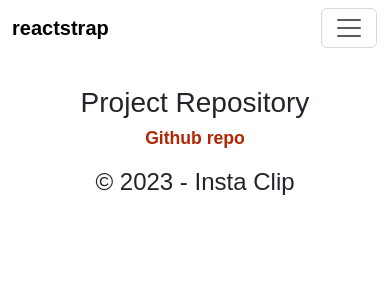
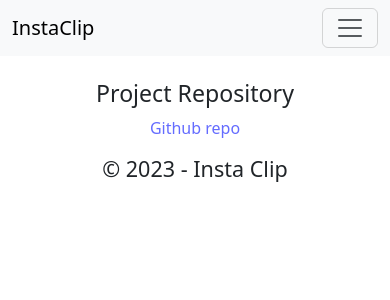
Before and after one commit to ElijahAFrancis/video-player, a React (Vite) app in the folder client/: page / in a window 390 px wide. Shown: the top 300 px of the page. Built offline with nearby package versions, Linux system fonts and the light colour scheme; sample sign-in values are in the browser's storage.

Commit message:
made navbar responsive and completed login and signup routes

```diff
--- a/client/index.html
+++ b/client/index.html
@@ -4,10 +4,12 @@
     <meta charset="UTF-8" />
     <link rel="icon" type="image/svg+xml" href="/vite.svg" />
     <meta name="viewport" content="width=device-width, initial-scale=1.0" />
+    <link href="https://cdn.jsdelivr.net/npm/bootstrap@5.3.2/dist/css/bootstrap.min.css" rel="stylesheet" integrity="sha384-T3c6CoIi6uLrA9TneNEoa7RxnatzjcDSCmG1MXxSR1GAsXEV/Dwwykc2MPK8M2HN" crossorigin="anonymous">
     <title>InstaClip</title>
   </head>
   <body>
     <div id="root"></div>
     <script type="module" src="/src/main.jsx"></script>
+    <script src="https://cdn.jsdelivr.net/npm/bootstrap@5.3.2/dist/js/bootstrap.bundle.min.js" integrity="sha384-C6RzsynM9kWDrMNeT87bh95OGNyZPhcTNXj1NW7RuBCsyN/o0jlpcV8Qyq46cDfL" crossorigin="anonymous"></script>
   </body>
 </html>
--- a/client/src/components/Nav/index.jsx
+++ b/client/src/components/Nav/index.jsx
@@ -1,56 +1,59 @@
-import React, { useState } from 'react';
-import {
-  Collapse,
-  Navbar,
-  NavbarToggler,
-  NavbarBrand,
-  Nav,
-  NavItem,
-  NavLink,
-  UncontrolledDropdown,
-  DropdownToggle,
-  DropdownMenu,
-  DropdownItem,
-  NavbarText,
-} from 'reactstrap';
+import Auth from "../../utils/auth";
+import { Link } from "react-router-dom";
 
-function Example(args) {
-  const [isOpen, setIsOpen] = useState(false);
+function Nav() {
 
-  const toggle = () => setIsOpen(!isOpen);
+  function showNavigation() {
+    if (Auth.loggedIn()) {
+      return (
+        <div class="collapse navbar-collapse" id="navbarNav">
+          <ul class="navbar-nav">
+            <li class="nav-item">
+              <Link to="/uploads" class="nav-link active" aria-current="page">
+                Uploads
+              </Link>
+            </li>
+            <li class="nav-item">
+              <a href="/" class="nav-link active" onClick={() => Auth.logout()}>
+                Logout
+              </a>
+            </li>
+          </ul>
+        </div>
+      );
+    } else {
+      return (
+        <div class="collapse navbar-collapse" id="navbarNav">
+          <ul class="navbar-nav">
+            <li class="nav-item">
+              <Link to="/signup" class="nav-link active" aria-current="page">
+                Signup
+              </Link>
+            </li>
+            <li class="nav-item">
+              <Link to="/login" class="nav-link">
+                Login
+              </Link>
+            </li>
+          </ul>
+        </div>
+      );
+    }
+  }
 
   return (
-    <div>
-      <Navbar {...args}>
-        <NavbarBrand href="/">reactstrap</NavbarBrand>
-        <NavbarToggler onClick={toggle} />
-        <Collapse isOpen={isOpen} navbar>
-          <Nav className="me-auto" navbar>
-            <NavItem>
-              <NavLink href="/components/">Components</NavLink>
-            </NavItem>
-            <NavItem>
-              <NavLink href="https://github.com/reactstrap/reactstrap">
-                GitHub
-              </NavLink>
-            </NavItem>
-            <UncontrolledDropdown nav inNavbar>
-              <DropdownToggle nav caret>
-                Options
-              </DropdownToggle>
-              <DropdownMenu right>
-                <DropdownItem>Option 1</DropdownItem>
-                <DropdownItem>Option 2</DropdownItem>
-                <DropdownItem divider />
-                <DropdownItem>Reset</DropdownItem>
-              </DropdownMenu>
-            </UncontrolledDropdown>
-          </Nav>
-          <NavbarText>Simple Text</NavbarText>
-        </Collapse>
-      </Navbar>
-    </div>
+      <nav class="navbar navbar-expand-lg bg-body-tertiary">
+        <div class="container-fluid">
+          <Link to="/" class="navbar-brand">
+            InstaClip
+          </Link>
+          <button class="navbar-toggler" type="button" data-bs-toggle="collapse" data-bs-target="#navbarNav" aria-controls="navbarNav" aria-expanded="false" aria-label="Toggle navigation">
+            <span class="navbar-toggler-icon"></span>
+          </button>
+          {showNavigation()}
+        </div>
+      </nav>
   );
 }
 
-export default Example;
+export default Nav;
--- a/client/src/index.css
+++ b/client/src/index.css
@@ -1,216 +1,4 @@
 :root {
-  --primary: #232F3E;
-  --secondary: #F3A847;
-  --tertiary: #B12704;
-  --light: #fafafa;
-  --dark: #272f32;
-  --error: rgb(228, 46, 1);
-  --spacing-one: calc(1rem * 0.5);
-  --spacing-two: calc(1rem);
-}
-
-* {
-  box-sizing: border-box;
-}
-
-html,
-body {
-  min-height: 100%;
-}
-
-body {
-  margin: 0;
-  padding: 0;
-  font-family: 'Karla', sans-serif;
-  font-weight: 400;
-  line-height: 1.5;
-  font-size: 16px;
-  color: var(--dark);
-}
-
-h1,
-h2,
-h3,
-h4,
-h5,
-h6 {
-  font-family: 'Rubik', sans-serif;
-  font-weight: 500;
-  margin: 5px 0;
-  line-height: 1.25;
-}
-
-h1 {
-  font-size: 2.25rem;
-}
-
-h2 {
-  font-size: 2rem;
-}
-
-h3 {
-  font-size: 1.75rem;
-}
-
-h4 {
-  font-size: 1.5rem;
-}
-
-h5 {
-  font-size: 1.25rem;
-}
-
-h6 {
-  font-size: 1rem;
-}
-
-p {
-  font-size: 1.1rem;
-  margin-top: 0;
-}
-
-a {
-  color: var(--tertiary);
-  text-decoration: none;
-  font-weight: bold;
-}
-
-a:hover {
-  text-decoration: underline;
-}
-
-header {
-  background: var(--primary);
-}
-
-header a {
-  color: var(--light);
-}
-
-button {
-  font-size: 1rem;
-  text-decoration: none;
-  padding: 0.25rem 1rem;
-  border-radius: .5rem;
-  border: none;
-  outline: none;
-  cursor: pointer;
-  margin: 0 1px;
-  background-color: var(--secondary);
-}
-
-button:hover {
-  opacity: .8;
-}
-
-button[disabled] {
-  cursor: default;
-  opacity: .8;
-}
-
-img {
-  max-width: 100%;
-}
-
-span[role="img"] {
-  cursor: default;
-}
-
-form {
-  width: 40%;
-}
-
-input {
-  font-size: 1rem;
-  padding: 0.25rem;
-  border: 1px solid var(--dark);
-  outline: none;
-  border-radius: 3px;
-  transition: box-shadow 0.2s;
-}
-
-input:focus {
-  border: 1px solid var(--secondary);
-  box-shadow: 0 0 .25rem rgba(0, 0, 0, .5);
-}
-
-.container {
-  width: 85%;
-  max-width: 1200px;
-  margin-left: auto;
-  margin-right: auto;
-}
-
-.flex-row {
-  display: flex;
-  flex-wrap: wrap;
-}
-
-.space-between {
-  justify-content: space-between;
-}
-
-.flex-end {
-  justify-content: flex-end;
-}
-
-.mx-1 {
-  margin-right: var(--spacing-one);
-  margin-left: var(--spacing-one);
-}
-
-.mx-2 {
-  margin-right: var(--spacing-two);
-  margin-left: var(--spacing-two);
-}
-
-.my-1 {
-  margin-top: var(--spacing-one);
-  margin-bottom: var(--spacing-one);
-}
-
-.my-2 {
-  margin-top: var(--spacing-two);
-  margin-bottom: var(--spacing-two);
-}
-
-.px-1 {
-  padding-right: var(--spacing-one);
-  padding-left: var(--spacing-one);
-}
-
-.px-2 {
-  padding-right: var(--spacing-two);
-  padding-left: var(--spacing-two);
-}
-
-.py-1 {
-  padding-top: var(--spacing-one);
-  padding-bottom: var(--spacing-one);
-}
-
-.py-2 {
-  padding-top: var(--spacing-two);
-  padding-bottom: var(--spacing-two);
-}
-
-.card {
-  width: 25%;
-  text-align: center;
-}
-
-.error-text {
-  color: var(--error);
-}
-
-@media screen and (max-width: 768px) {
-  .card {
-    width: 100%;
-  }
-}
-
-
-/* :root {
   font-family: Inter, system-ui, Avenir, Helvetica, Arial, sans-serif;
   line-height: 1.5;
   font-weight: 400;
@@ -231,17 +19,18 @@ a {
   color: #646cff;
   text-decoration: inherit;
 }
+
 a:hover {
   color: #535bf2;
 }
 
-body {
+/* body {
   margin: 0;
   display: flex;
   place-items: center;
   min-width: 320px;
   min-height: 100vh;
-}
+} */
 
 h1 {
   font-size: 3.2em;
@@ -259,9 +48,11 @@ button {
   cursor: pointer;
   transition: border-color 0.25s;
 }
+
 button:hover {
   border-color: #646cff;
 }
+
 button:focus,
 button:focus-visible {
   outline: 4px auto -webkit-focus-ring-color;
@@ -272,10 +63,18 @@ button:focus-visible {
     color: #213547;
     background-color: #ffffff;
   }
+
   a:hover {
     color: #747bff;
   }
+
   button {
     background-color: #f9f9f9;
   }
-} */
+}
+
+.justify-center {
+  display: flex;
+  align-items: center;
+  justify-content: center;
+}
--- a/client/src/main.jsx
+++ b/client/src/main.jsx
@@ -26,6 +26,9 @@ const router = createBrowserRouter([
       }, {
         path: '/signup',
         element: <Signup />
+      }, {
+        path: '/upload',
+        element: <Upload />
       }
     ]
   },
--- a/client/src/pages/Home.jsx
+++ b/client/src/pages/Home.jsx
@@ -1,11 +1,19 @@
 import Upload from "../components/Upload";
+import Auth from "../utils/auth";
+import { Navigate } from "react-router-dom";
 
 const Home = () => {
-  return (
-    <div className="container">
-      <Upload />
-    </div>
-  );
+  if (Auth.loggedIn()){
+    return (
+      <div className="container">
+        <Upload />
+      </div>
+    );
+  } else {
+    return (
+      <Navigate replace to="/login" />
+    )
+  }
 };
 
 export default Home;
--- a/client/src/pages/Login.jsx
+++ b/client/src/pages/Login.jsx
@@ -1,7 +1,7 @@
 import { useState } from 'react';
 import { Link } from 'react-router-dom';
 import { useMutation } from '@apollo/client';
-// import { LOGIN_USER } from '../utils/mutations';
+import { LOGIN_USER } from '../utils/mutations';
 
 import Auth from '../utils/auth';
 
@@ -48,12 +48,6 @@ const Login = (props) => {
         <div className="card">
           <h4 className="card-header bg-dark text-light p-2">Login</h4>
           <div className="card-body">
-            {data ? (
-              <p>
-                Success! You may now head{' '}
-                <Link to="/">back to the homepage.</Link>
-              </p>
-            ) : (
               <form onSubmit={handleFormSubmit}>
                 <input
                   className="form-input"
@@ -79,7 +73,6 @@ const Login = (props) => {
                   Submit
                 </button>
               </form>
-            )}
 
             {error && (
               <div className="my-3 p-3 bg-danger text-white">
--- a/client/src/pages/Signup.jsx
+++ b/client/src/pages/Signup.jsx
@@ -2,7 +2,7 @@ import { useState } from 'react';
 import { Link } from 'react-router-dom';
 
 import { useMutation } from '@apollo/client';
-// import { ADD_PROFILE } from '../utils/mutations';
+import { ADD_PROFILE } from '../utils/mutations';
 
 import Auth from '../utils/auth';
 import '../styles/Signup.css';
@@ -42,17 +42,11 @@ const Signup = () => {
   };
 
   return (
-    <main className="flex-row justify-center mb-4">
+    <main className="flex-row justify-center mb-4" id="sign-up-form">
       <div className="col-12 col-lg-10">
         <div className="card">
           <h4 className="card-header bg-dark text-light p-2">Sign Up</h4>
           <div className="card-body">
-            {data ? (
-              <p>
-                Success! You may now head{' '}
-                <Link to="/">back to the homepage.</Link>
-              </p>
-            ) : (
               <form onSubmit={handleFormSubmit}>
                 <input
                   className="form-input"
@@ -79,16 +73,14 @@ const Signup = () => {
                   onChange={handleChange}
                 />
                 <button
-                  className="btn btn-block btn-info"
+                  className="btn btn-block btn-info justify-center"
                   style={{ cursor: 'pointer' }}
                   type="submit"
                 >
                   Submit
                 </button>
               </form>
-            )}
-
-            {error && (
+              {error && (
               <div className="my-3 p-3 bg-danger text-white">
                 {error.message}
               </div>
--- /dev/null
+++ b/client/src/utils/mutations.js
@@ -0,0 +1,31 @@
+import { gql } from '@apollo/client';
+
+export const LOGIN_USER = gql`
+  mutation login($email: String!, $password: String!) {
+    login(email: $email, password: $password) {
+      token
+      user {
+        _id
+      }
+    }
+  }
+`;
+
+export const ADD_PROFILE = gql`
+  mutation addUser(
+    $name: String!
+    $email: String!
+    $password: String!
+  ) {
+    addUser(
+      name: $name
+      email: $email
+      password: $password
+    ) {
+      token
+      user {
+        _id
+      }
+    }
+  }
+`;
```
Also changed, not shown: 2 other files (tests, documents, lock files or other folders).
